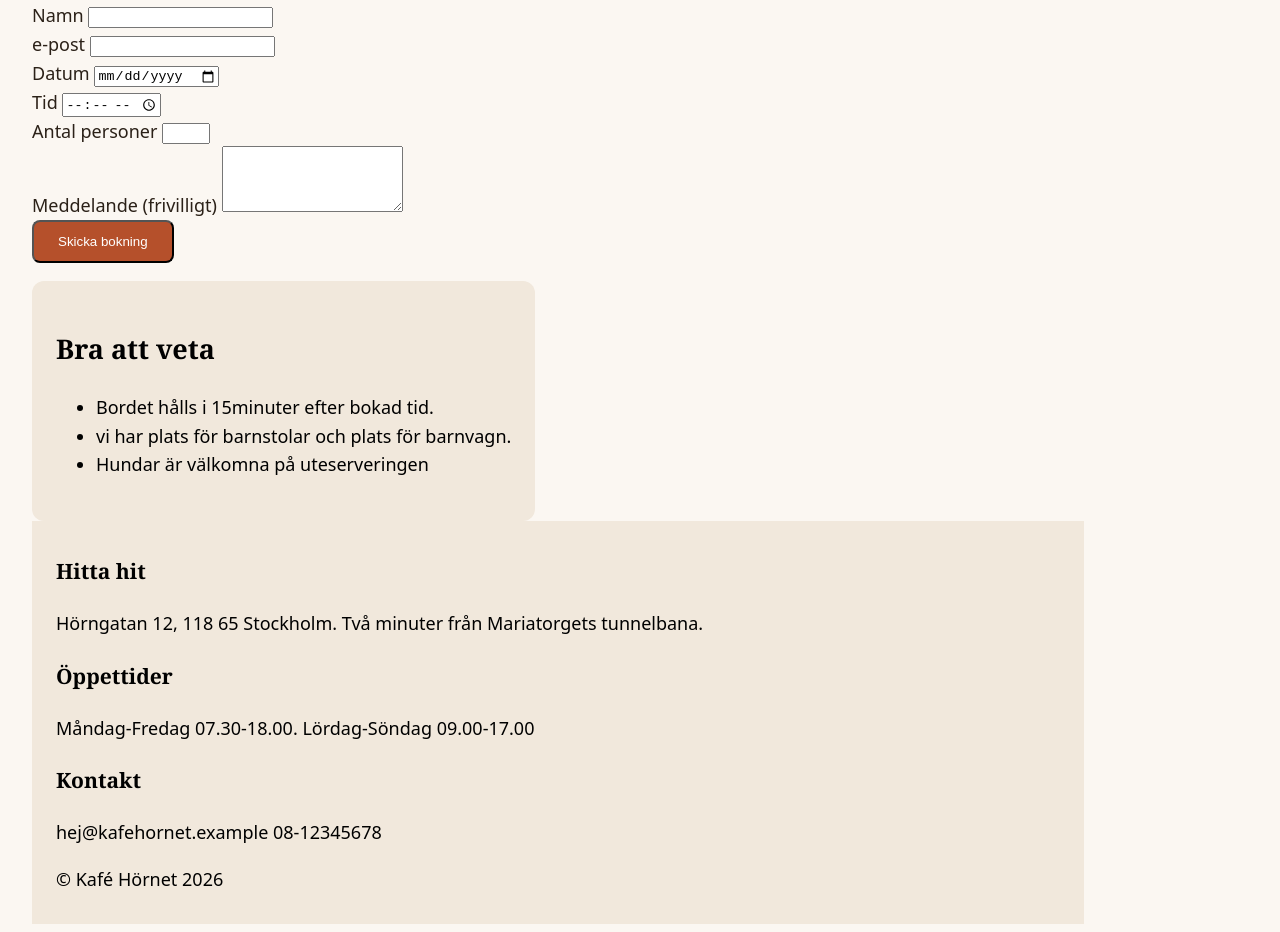
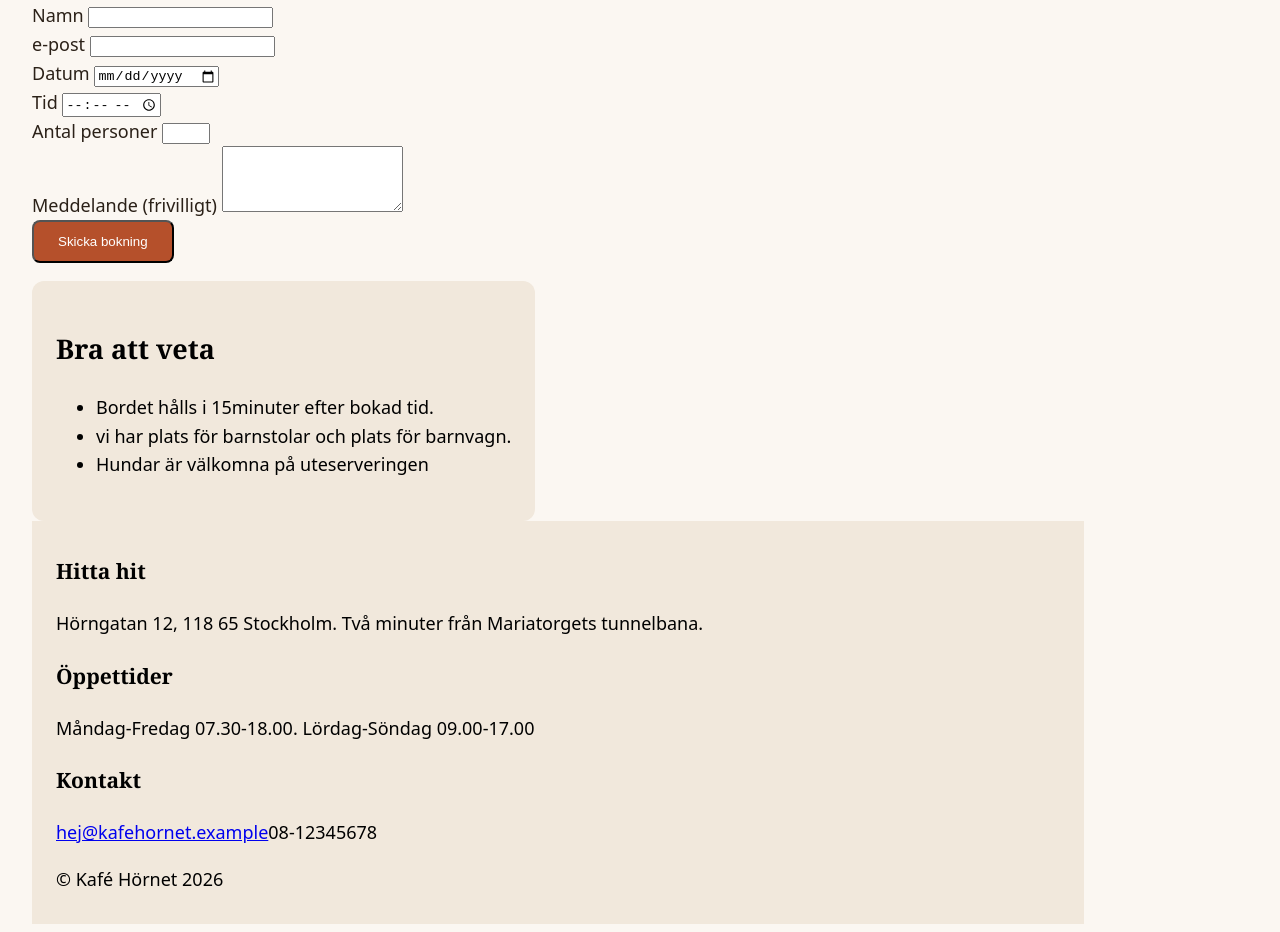
Before and after one commit to mariellebergstrand/kafehornet-frontend, a plain HTML site: page kafe-hornet/booking.html in a window 1280 px wide. Shown: the part 199-1131 px from the top of the page. Drawn offline with Linux system fonts and the light colour scheme.

Commit message:
länk email

```diff
--- a/kafe-hornet/booking.html
+++ b/kafe-hornet/booking.html
@@ -116,7 +116,10 @@
 
         <div>
           <h3>Kontakt</h3>
-          <p>hej@kafehornet.example 08-12345678</p>
+          <p>
+            <a href="mailto:hej@kafehornet.example">hej@kafehornet.example</a
+            >08-12345678
+          </p>
         </div>
       </div>
       <p class="copyright">&copy; Kafé Hörnet 2026</p>
```
Also changed, not shown: kafe-hornet/index.html (+4 -1 lines), kafe-hornet/menu.html (+4 -1 lines).
